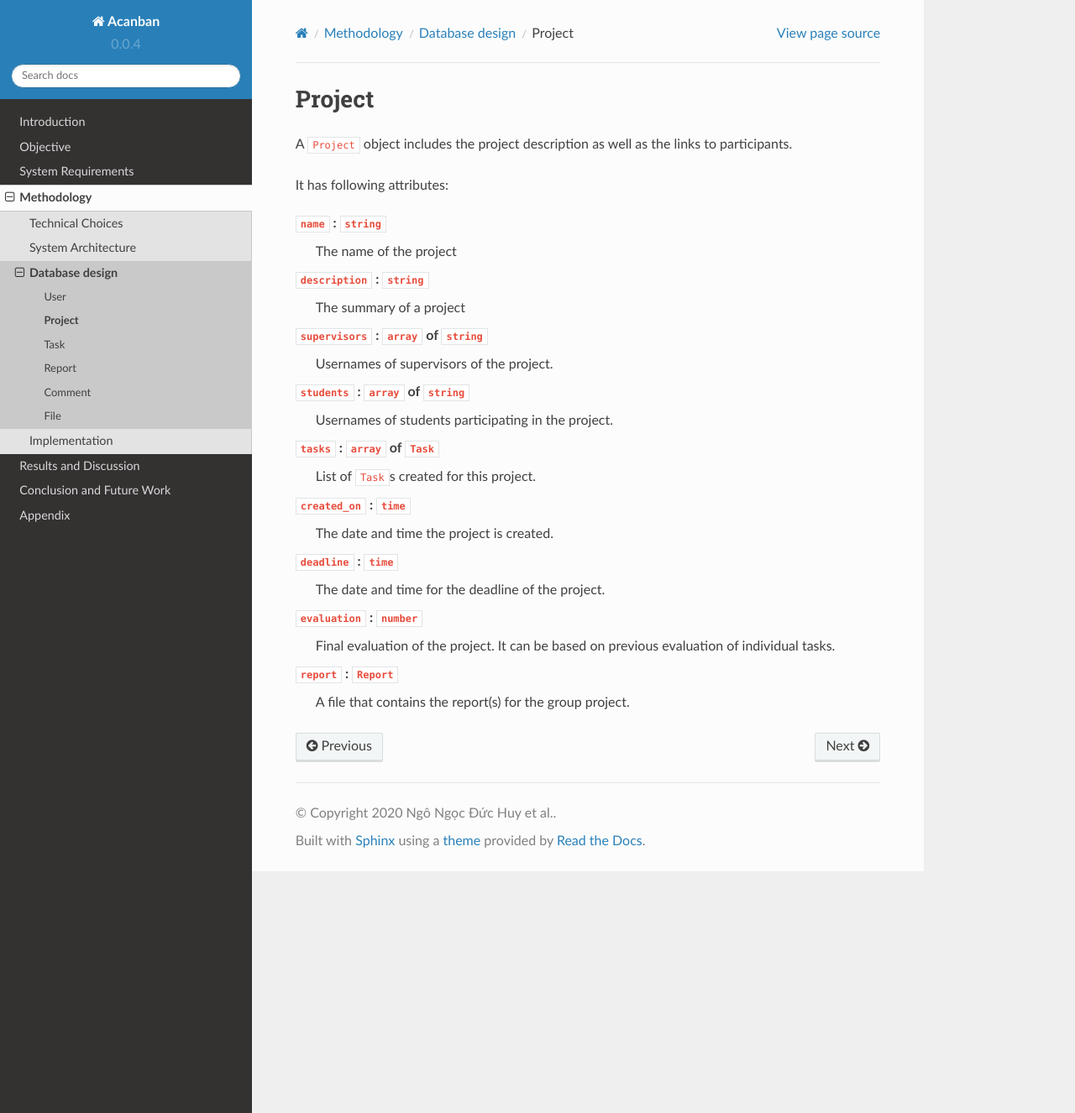
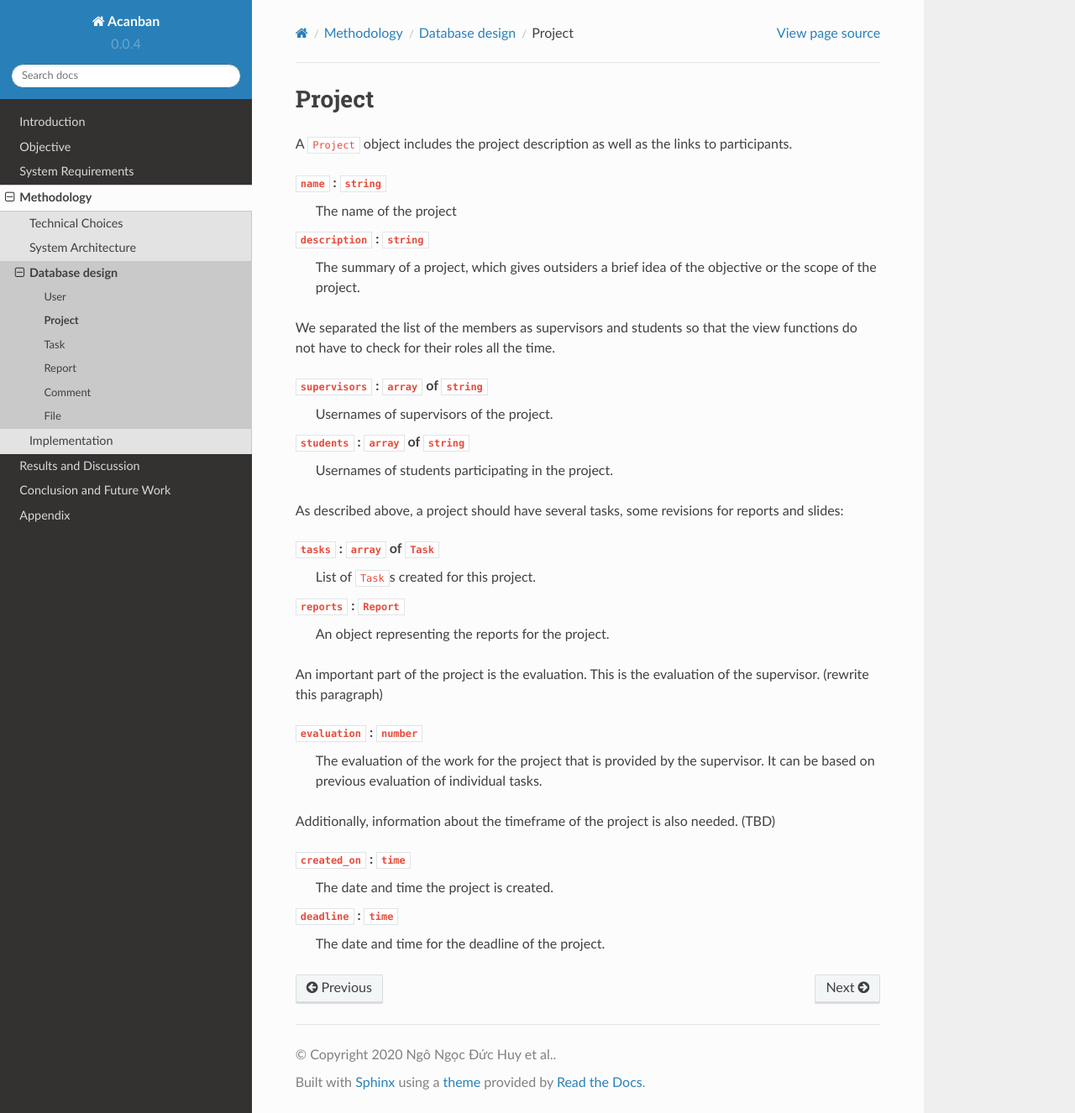
Before and after one commit to Huy-Ngo/acanban, a Sphinx documentation site: the page built from docs/source/meth/database/project.rst, in a window 1280 px wide and 1326 px high. Shown: the whole window at 84% size. Built offline with Sphinx 7.4.7 and the Read the Docs theme 2.0.0, drawn with Linux system fonts in a browser that asks for light colours; the version number is read from the project's files by our own code.

Commit message:
Write details about User and Project

```diff
--- a/docs/source/meth/database/project.rst
+++ b/docs/source/meth/database/project.rst
@@ -1,15 +1,18 @@
 Project
 =======
 
-A ``Project`` object includes the project description as well as the links to participants.
-
-It has following attributes:
+A ``Project`` object includes the project description
+as well as the links to participants.
 
 ``name`` : ``string``
    The name of the project
 
 ``description`` : ``string``
-   The summary of a project
+   The summary of a project, which gives outsiders a brief idea of
+   the objective or the scope of the project.
+
+We separated the list of the members as supervisors and students
+so that the view functions do not have to check for their roles all the time.
 
 ``supervisors`` : ``array`` of ``string``
    Usernames of supervisors of the project.
@@ -17,18 +20,28 @@ It has following attributes:
 ``students`` : ``array`` of ``string``
    Usernames of students participating in the project.
 
+As described above, a project should have several tasks,
+some revisions for reports and slides:
+
 ``tasks`` : ``array`` of ``Task``
    List of ``Task``\s created for this project.
+
+``reports`` : ``Report``
+   An object representing the reports for the project.
+
+An important part of the project is the evaluation.
+This is the evaluation of the supervisor. (rewrite this paragraph)
+
+``evaluation`` : ``number``
+   The evaluation of the work for the project
+   that is provided by the supervisor.
+   It can be based on previous evaluation of individual tasks.
+
+Additionally, information about the timeframe of the project is also needed.
+(TBD)
 
 ``created_on`` : ``time``
    The date and time the project is created.
 
 ``deadline`` : ``time``
    The date and time for the deadline of the project.
-
-``evaluation`` : ``number``
-   Final evaluation of the project.  It can be based on previous evaluation
-   of individual tasks.
-
-``report`` : ``Report``
-   A file that contains the report(s) for the group project.
```
Also changed, not shown: docs/source/meth/database/user.rst (+10 -7 lines).
